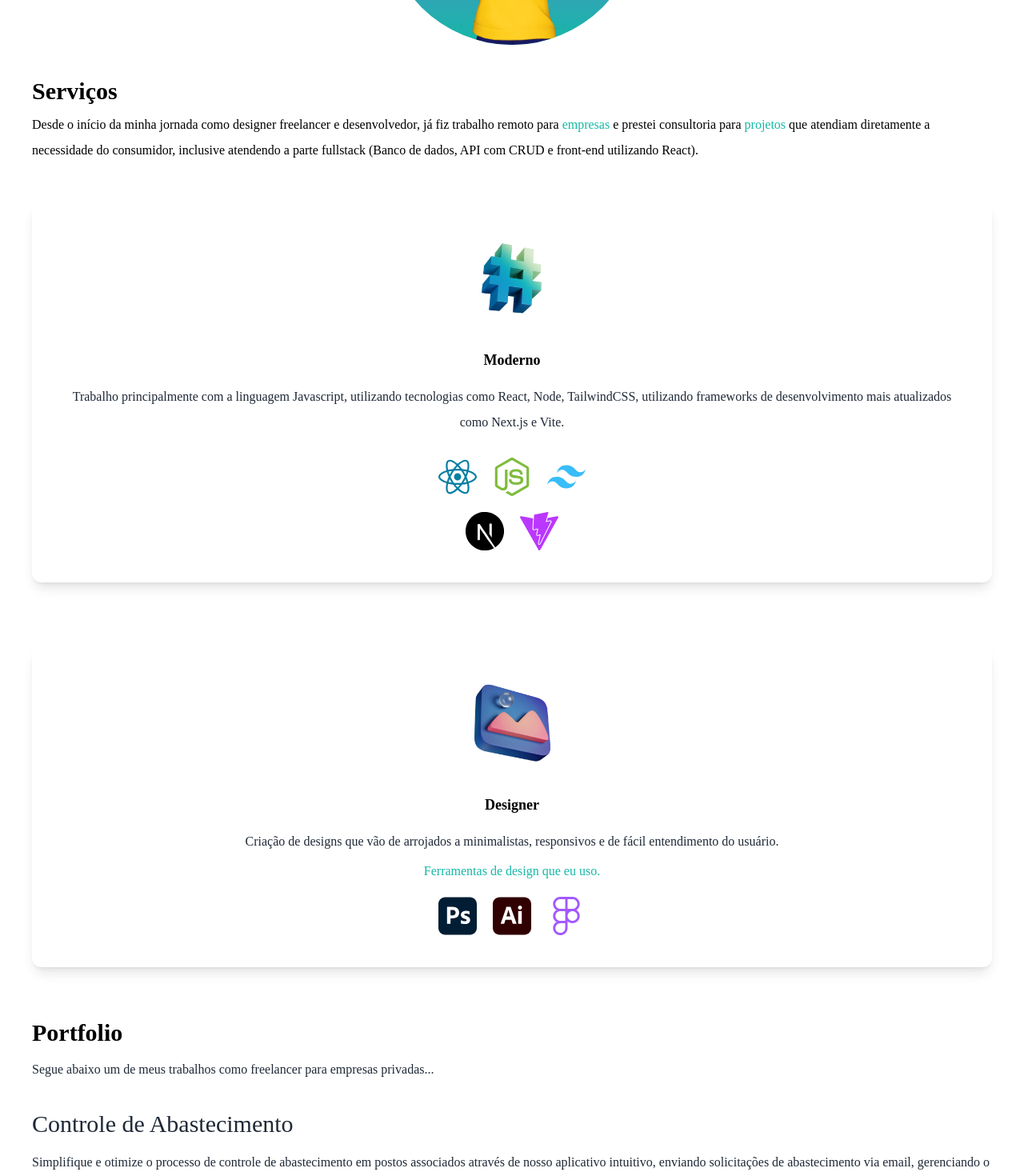
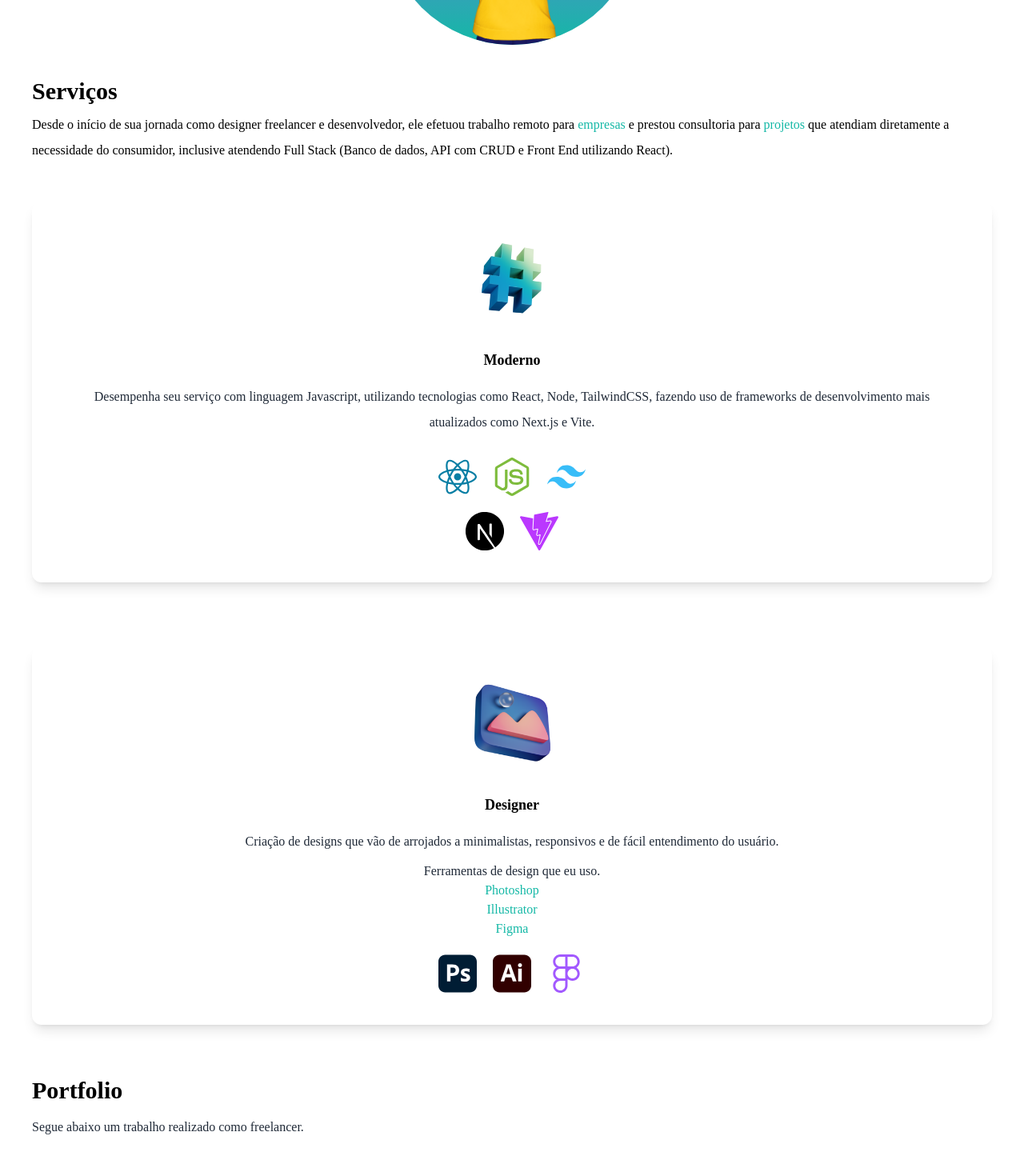
Before and after one commit to ewerton-ssh/portfolio, a React (Vite) app: page / in a window 1280 px wide. Shown: the part 840-2305 px from the top of the page at 80% size. Built offline with nearby package versions, Linux system fonts and the light colour scheme; a web font is replaced by a local one.

Commit message:
final ver

```diff
--- a/src/App.jsx
+++ b/src/App.jsx
@@ -28,7 +28,7 @@ function App() {
           </nav>
           <div className='text-center p-10'>
             <h2 className='text-5xl py-2 text-purple-600 font-sanfrancisco font-bold'>Ewerton Lima</h2>
-            <h3 className='text-2xl py-2 font-sanfrancisco dark:text-gray-200'>Developer front-end.</h3>
+            <h3 className='text-2xl py-2 font-sanfrancisco dark:text-gray-200'>Front End Developer</h3>
             <p className='text-md py-5 leading-8 text-gray-800 font-sanfrancisco dark:text-gray-200'>Com habilidades afiadas em programação, esse freelancer é a escolha perfeita para transformar sua necessidade em soluções brilhantes.</p>
           </div>
           <div className='text-5xl flex justify-center gap-16 py-3 text-gray-600'>
@@ -42,13 +42,13 @@ function App() {
         <section>
           <div className='mx-10'>
             <h3 className='text-3xl py3 font-sanfrancisco font-bold mt-10 dark:text-gray-200'>Serviços</h3>
-            <p className='text-md py-2 leading-8 text-gray-80 font-sanfrancisco dark:text-gray-200'>Desde o início da minha jornada
+            <p className='text-md py-2 leading-8 text-gray-80 font-sanfrancisco dark:text-gray-200'>Desde o início de sua jornada
             como designer freelancer e desenvolvedor,
-            já fiz trabalho remoto para
+            ele efetuou trabalho remoto para
             <span className="text-teal-500 font-sanfrancisco"> empresas </span>
-            e prestei consultoria para
+            e prestou consultoria para
             <span className="text-teal-500 font-sanfrancisco"> projetos </span>
-             que atendiam diretamente a necessidade do consumidor, inclusive atendendo a parte fullstack (Banco de dados, API com CRUD e front-end utilizando React).
+             que atendiam diretamente a necessidade do consumidor, inclusive atendendo Full Stack (Banco de dados, API com CRUD e Front End utilizando React).
             </p>
           </div>
           <div className='lg:flex gap-10 mx-10'>
@@ -56,7 +56,7 @@ function App() {
               <img src={code} className='w-28 h-28 ml-auto mr-auto'/>
               <h3 className='text-lg pt-8 pb-2 font-sanfrancisco font-semibold'>Moderno</h3>
               <p className="text-md py-2 leading-8 text-gray-800 dark:text-gray-500 font-sanfrancisco">
-                Trabalho principalmente com a linguagem Javascript, utilizando tecnologias como React, Node, TailwindCSS, utilizando frameworks de desenvolvimento mais atualizados como Next.js e Vite.
+                Desempenha seu serviço com linguagem Javascript, utilizando tecnologias como React, Node, TailwindCSS, fazendo uso de frameworks de desenvolvimento mais atualizados como Next.js e Vite.
               </p>
               <div className='flex mt-5'>
                 <div className='ml-auto mr-auto flex flex-row space-x-5'>
@@ -80,7 +80,10 @@ function App() {
               <p className="text-md py-2 leading-8 text-gray-800 dark:text-gray-500 font-sanfrancisco">
                 Criação de designs que vão de arrojados a minimalistas, responsivos e de fácil entendimento do usuário.
               </p>
-              <span className="text-teal-500 font-sanfrancisco"> Ferramentas de design que eu uso. </span>
+              <span className="text-gray-800 dark:text-gray-500 font-sanfrancisco"> Ferramentas de design que eu uso. </span>
+              <p className="text-teal-500 font-sanfrancisco"> Photoshop</p>
+              <p className="text-teal-500 font-sanfrancisco"> Illustrator</p>
+              <p className="text-teal-500 font-sanfrancisco"> Figma</p>
               <div className='flex mt-5'>
                 <div className='ml-auto mr-auto flex flex-row space-x-5'>
                 <SiAdobephotoshop className='text-5xl text-[#001d34]' />
@@ -95,7 +98,7 @@ function App() {
           <div>
             <h3 className='text-3xl py-1 mt-5 mx-10 font-semibold font-sanfrancisco dark:text-gray-200'>Portfolio</h3>
             <p className="text-md py-2 leading-8 text-gray-800 dark:text-gray-200 mx-10 font-sanfrancisco">
-              Segue abaixo um de meus trabalhos como freelancer para empresas privadas...
+              Segue abaixo um trabalho realizado como freelancer.
             </p>
             <h3 className="text-3xl py-2 leading-8 text-gray-800 dark:text-gray-200 mt-5 mx-10 font-sanfrancisco">
               Controle de Abastecimento
```
